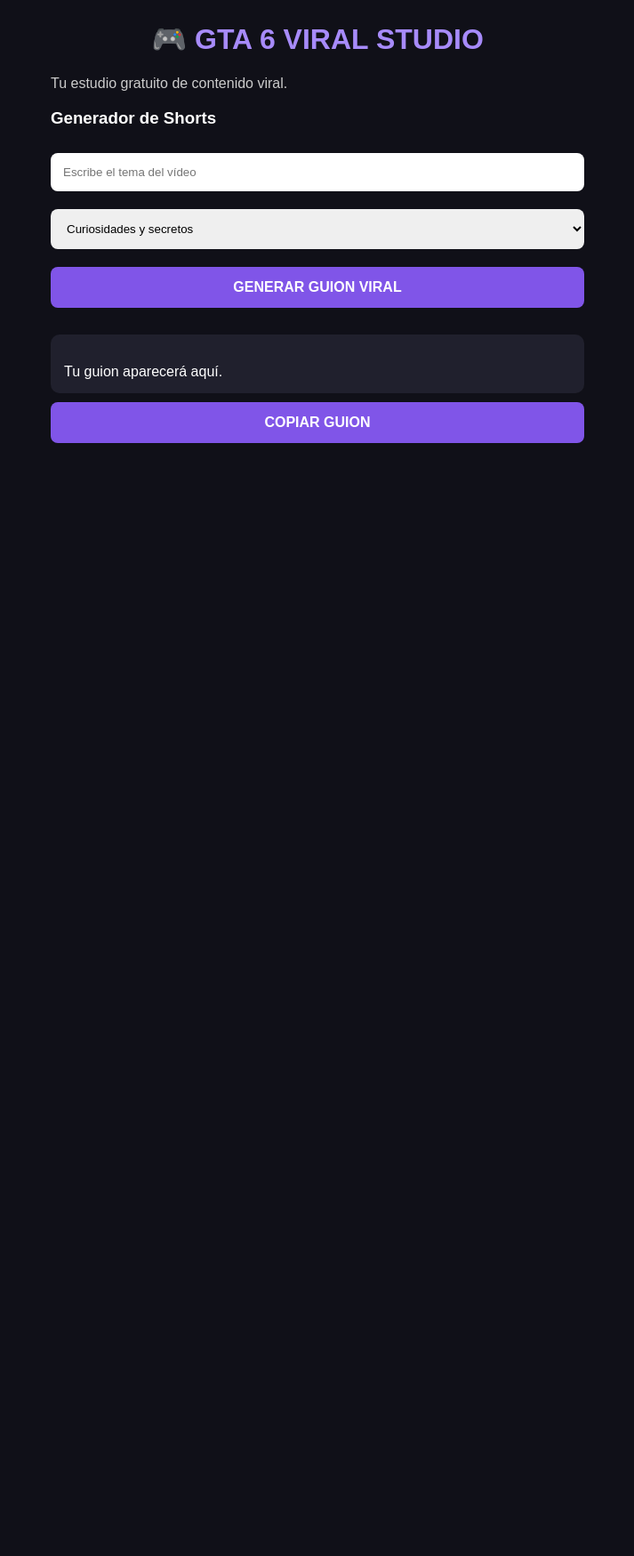
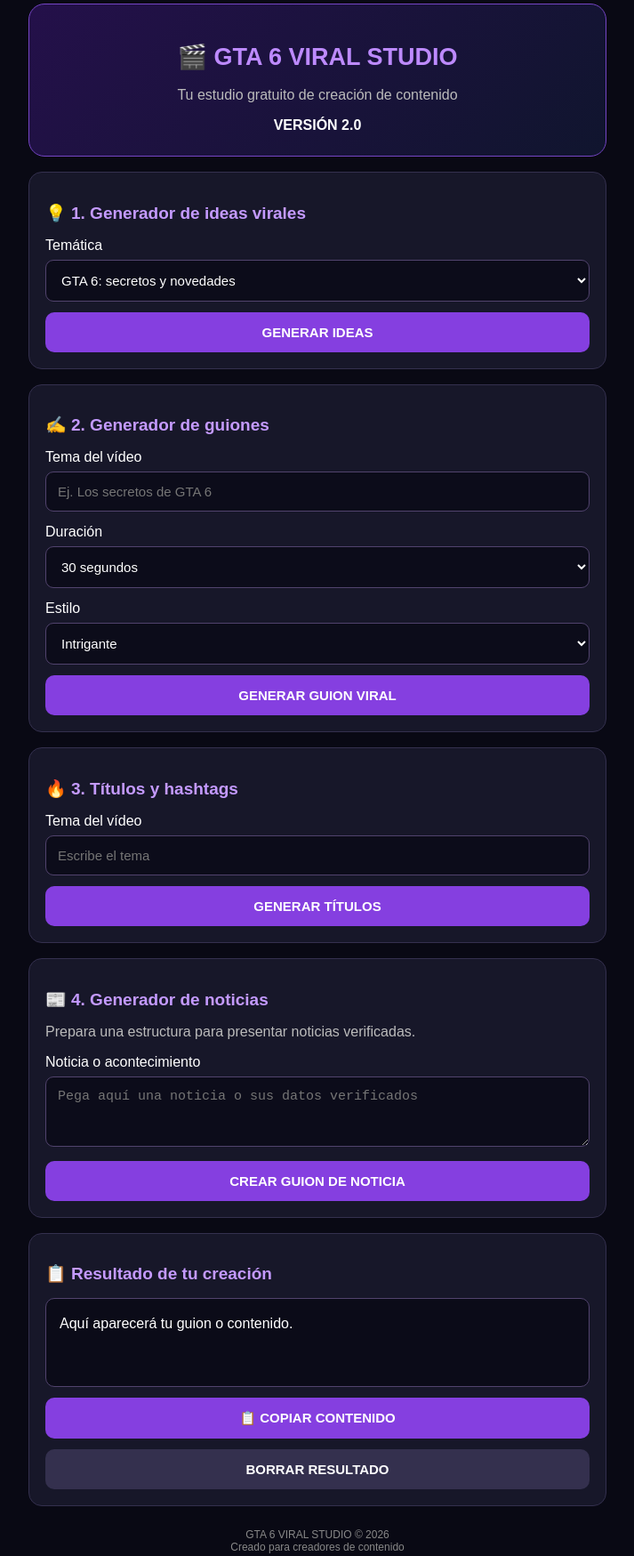
Before and after one commit to guerraeliani97-art/gta-6-viral-studio, a plain HTML site: page index.html in a window 1280 px wide. Shown: the part 16-1765 px from the top of the page at 89% size, without its empty margins (283-996 px from the left). Before the commit the page ends 800 px from the top, so only its background shows below. Drawn offline with Linux system fonts and the light colour scheme.

Commit message:
Update index.html

```diff
--- a/index.html
+++ b/index.html
@@ -4,116 +4,192 @@
 <head>
 <meta charset="UTF-8">
 <meta name="viewport" content="width=device-width, initial-scale=1.0">
-<title>GTA 6 VIRAL STUDIO</title>
+<title>GTA 6 VIRAL STUDIO 2.0</title>
 <style>
-body {
-  margin: 0;
-  padding: 20px;
-  background: #101018;
-  color: white;
-  font-family: Arial, sans-serif;
-}
-.container {
-  max-width: 600px;
-  margin: auto;
-}
-h1 {
-  color: #a78bfa;
-  text-align: center;
-}
-p { color: #ccc; }
-input, select, button {
-  width: 100%;
-  padding: 14px;
-  margin: 10px 0;
-  border-radius: 8px;
-  border: none;
-  box-sizing: border-box;
-}
-button {
-  background: #8055e8;
-  color: white;
-  font-weight: bold;
-  font-size: 16px;
-}
-#resultado {
-  background: #20202d;
-  padding: 15px;
-  border-radius: 10px;
-  white-space: pre-wrap;
-  margin-top: 20px;
-}
+*{box-sizing:border-box}
+body{margin:0;padding:20px;background:#090914;color:white;font-family:Arial,sans-serif}
+.container{max-width:650px;margin:auto}
+header{text-align:center;padding:25px 10px;background:linear-gradient(135deg,#24104a,#10152e);border:1px solid #7545c5;border-radius:18px}
+h1{color:#bd8aff;font-size:27px}
+.sub{color:#bbb}
+.card{background:#171729;border:1px solid #34304e;border-radius:15px;padding:18px;margin-top:17px}
+h2{color:#c49aff;font-size:19px}
+label{display:block;margin:14px 0 7px}
+input,select,textarea{width:100%;padding:13px;background:#0c0c1a;color:white;border:1px solid #51436d;border-radius:9px;font-size:15px}
+button{width:100%;padding:14px;margin-top:12px;background:#853fe0;color:white;border:0;border-radius:10px;font-weight:bold;font-size:15px;cursor:pointer}
+button.secondary{background:#34304e}
+#resultado{white-space:pre-wrap;line-height:1.6;background:#0b0b18;border:1px solid #51436d;padding:15px;border-radius:10px;margin-top:15px;min-height:100px}
+footer{text-align:center;color:#888;font-size:12px;margin:25px}
 </style>
 </head>
 <body>
 <div class="container">
 
-<h1>🎮 GTA 6 VIRAL STUDIO</h1>
-<p>Tu estudio gratuito de contenido viral.</p>
+<header>
+<h1>🎬 GTA 6 VIRAL STUDIO</h1>
+<p class="sub">Tu estudio gratuito de creación de contenido</p>
+<strong>VERSIÓN 2.0</strong>
+</header>
 
-<h3>Generador de Shorts</h3>
+<div class="card">
+<h2>💡 1. Generador de ideas virales</h2>
+<label>Temática</label>
+<select id="categoria">
+<option value="GTA 6">GTA 6: secretos y novedades</option>
+<option value="Curiosidades">Curiosidades sorprendentes</option>
+<option value="Misterios">Misterios sin resolver</option>
+<option value="Tecnología">Tecnología y descubrimientos</option>
+<option value="Historia">Historia y datos increíbles</option>
+</select>
+<button onclick="ideas()">GENERAR IDEAS</button>
+<div id="ideasResultado"></div>
+</div>
 
-<input id="tema" placeholder="Escribe el tema del vídeo">
+<div class="card">
+<h2>✍️ 2. Generador de guiones</h2>
+<label>Tema del vídeo</label>
+<input id="tema" placeholder="Ej. Los secretos de GTA 6">
 
-<select id="tipo">
-<option value="curiosidad">Curiosidades y secretos</option>
-<option value="noticia">Noticias de GTA 6</option>
-<option value="teoria">Teorías y misterios</option>
+<label>Duración</label>
+<select id="duracion">
+<option value="30">30 segundos</option>
+<option value="60">60 segundos</option>
+<option value="90">90 segundos</option>
 </select>
 
-<button onclick="generar()">GENERAR GUION VIRAL</button>
-
-<div id="resultado">
-Tu guion aparecerá aquí.
+<label>Estilo</label>
+<select id="estilo">
+<option>Intrigante</option>
+<option>Impactante</option>
+<option>Informativo</option>
+<option>Misterioso</option>
+</select>
+<button onclick="guion()">GENERAR GUION VIRAL</button>
 </div>
 
-<button onclick="copiar()">COPIAR GUION</button>
+<div class="card">
+<h2>🔥 3. Títulos y hashtags</h2>
+<label>Tema del vídeo</label>
+<input id="temaTitulo" placeholder="Escribe el tema">
+<button onclick="titulos()">GENERAR TÍTULOS</button>
+<div id="titulosResultado"></div>
+</div>
 
+<div class="card">
+<h2>📰 4. Generador de noticias</h2>
+<p class="sub">Prepara una estructura para presentar noticias verificadas.</p>
+<label>Noticia o acontecimiento</label>
+<textarea id="noticia" rows="3" placeholder="Pega aquí una noticia o sus datos verificados"></textarea>
+<button onclick="noticias()">CREAR GUION DE NOTICIA</button>
+</div>
+
+<div class="card">
+<h2>📋 Resultado de tu creación</h2>
+<div id="resultado">Aquí aparecerá tu guion o contenido.</div>
+<button onclick="copiar()">📋 COPIAR CONTENIDO</button>
+<button class="secondary" onclick="limpiar()">BORRAR RESULTADO</button>
+</div>
+
+<footer>GTA 6 VIRAL STUDIO © 2026<br>Creado para creadores de contenido</footer>
 </div>
 
 <script>
-function generar() {
-  const tema = document.getElementById("tema").value.trim();
-  const tipo = document.getElementById("tipo").value;
-
-  if (!tema) {
-    alert("Escribe primero un tema.");
-    return;
-  }
-
-  let inicio = "";
-  let desarrollo = "";
-
-  if (tipo === "curiosidad") {
-    inicio = "¿Sabías que hay algo sobre GTA 6 que quizás no conocías?";
-    desarrollo = "Hoy descubrimos esta curiosidad: " + tema;
-  } else if (tipo === "noticia") {
-    inicio = "¡Atención, fans de GTA 6!";
-    desarrollo = "Vamos a hablar de esta novedad: " + tema +
-    ". Comprueba siempre la fuente y la fecha antes de publicar.";
-  } else {
-    inicio = "¿Y si todo lo que sabemos sobre GTA 6 fuera solo una parte de la historia?";
-    desarrollo = "Esta teoría plantea lo siguiente: " + tema;
-  }
-
-  const guion =
-  "🎬 GTA 6 VIRAL STUDIO\n\n" +
-  "🔥 GANCHO:\n" + inicio + "\n\n" +
-  "🎮 DESARROLLO:\n" + desarrollo + "\n\n" +
-  "🚀 FINAL:\n" +
-  "¿Qué opinas? Déjalo en los comentarios y sígueme para más contenido de GTA 6.\n\n" +
-  "#GTA6 #GTAVI #Gaming #Shorts";
-
-  document.getElementById("resultado").textContent = guion;
+function mostrar(texto){
+document.getElementById("resultado").textContent=texto;
 }
 
-function copiar() {
-  const texto = document.getElementById("resultado").textContent;
-  navigator.clipboard.writeText(texto)
-    .then(() => alert("¡Guion copiado!"))
-    .catch(() => alert("No se pudo copiar. Selecciona el texto manualmente."));
+function ideas(){
+const cat=document.getElementById("categoria").value;
+const listas={
+"GTA 6":[
+"10 secretos que podrías haber pasado por alto",
+"Detalles ocultos que generan preguntas",
+"Lo que sabemos y lo que todavía es un misterio",
+"5 teorías que merecen ser investigadas",
+"Comparación entre GTA 5 y GTA 6"
+],
+"Curiosidades":[
+"5 datos que parecen mentira pero son reales",
+"El origen sorprendente de algo cotidiano",
+"Un descubrimiento que pocos conocen",
+"3 curiosidades que te dejarán pensando",
+"El dato más extraño de la historia"
+],
+"Misterios":[
+"Un misterio que sigue sin explicación",
+"Un lugar lleno de preguntas",
+"Una historia que todavía sorprende",
+"Las teorías más conocidas sobre un caso",
+"Un enigma que merece investigarse"
+],
+"Tecnología":[
+"Inventos que parecen del futuro",
+"Cómo funciona una tecnología sorprendente",
+"Descubrimientos que pueden cambiar el mundo",
+"5 avances tecnológicos increíbles",
+"Lo que la inteligencia artificial puede hacer"
+],
+"Historia":[
+"Un acontecimiento que cambió la historia",
+"Personajes históricos poco conocidos",
+"Errores históricos sorprendentes",
+"5 datos históricos que pocos conocen",
+"El origen de una costumbre"
+]};
+let lista=listas[cat];
+document.getElementById("ideasResultado").innerHTML="";
+mostrar("IDEAS PARA "+cat.toUpperCase()+"\n\n"+lista.map((x,i)=>(i+1)+". "+x).join("\n")+"\n\nInvestiga y verifica los datos antes de publicar.");
+}
+
+function guion(){
+let tema=document.getElementById("tema").value.trim();
+let dur=Number(document.getElementById("duracion").value);
+let estilo=document.getElementById("estilo").value;
+if(!tema){alert("Escribe primero el tema del vídeo.");return;}
+let desarrollo=dur===30?
+"Primero, descubre por qué este tema está llamando la atención. Después, fíjate en el detalle más interesante. Y ahora viene la pregunta: ¿qué opinas tú?":
+dur===60?
+"Para entenderlo, tenemos que mirar los detalles. Hay varios aspectos que merece la pena conocer. Primero, el contexto. Segundo, los datos más importantes. Y tercero, aquello que hace que esta historia sea tan interesante. No te quedes solamente con el titular: investiga y descubre todos los detalles.":
+"Vamos a profundizar en esta historia. Primero, conozcamos el contexto. Después, revisemos los datos y detalles más importantes. Hay varios aspectos que merecen atención y que ayudan a comprender mejor el tema. También existen preguntas que todavía necesitan respuestas. Lo importante es separar los hechos comprobados de las teorías. Y ahora que conoces todos estos detalles, quiero saber qué piensas.";
+let texto="🎬 GUION PARA SHORT\n\nTEMA: "+tema+"\nESTILO: "+estilo+"\nDURACIÓN OBJETIVO: "+dur+" segundos\n\n🎯 GANCHO:\n¿Sabías que hay algo sobre "+tema+" que podría sorprenderte? Quédate hasta el final.\n\n🎙️ DESARROLLO:\n"+desarrollo+"\n\n🔥 CIERRE:\n¿Conocías este dato? Déjame tu opinión en los comentarios y sígueme para descubrir más.\n\n📝 NOTA: Este es un borrador creativo. Comprueba los hechos y ajusta el texto al tiempo real de locución.";
+mostrar(texto);
+}
+
+function titulos(){
+let tema=document.getElementById("temaTitulo").value.trim();
+if(!tema){alert("Escribe un tema.");return;}
+mostrar("🔥 TÍTULOS PARA TU VÍDEO\n\n"+
+"1. ¡Esto sobre "+tema+" te sorprenderá!\n"+
+"2. El detalle que pocos conocen de "+tema+"\n"+
+"3. ¿Conocías este secreto de "+tema+"?\n"+
+"4. Lo que debes saber sobre "+tema+"\n"+
+"5. La verdad detrás de "+tema+"\n\n"+
+"📌 HASHTAGS\n#Shorts #TikTok #Curiosidades #VideosVirales #"+tema.replace(/[^a-zA-Z0-9]/g,""));
+}
+
+function noticias(){
+let n=document.getElementById("noticia").value.trim();
+if(!n){alert("Introduce los datos de la noticia.");return;}
+mostrar("📰 GUION DE NOTICIA\n\n🎯 TITULAR:\n"+n+"\n\n🎙️ INTRODUCCIÓN:\nHoy te contamos una noticia que merece atención.\n\n📌 DESARROLLO:\n"+n+"\n\n🔎 CONTEXTO:\nAñade aquí los antecedentes y datos confirmados.\n\n🎬 CIERRE:\nSeguiremos atentos a las novedades. ¿Qué opinas?\n\n⚠️ Verifica la fuente, la fecha y los hechos antes de publicar. Esta herramienta no consulta noticias en directo.");
+}
+
+function copiar(){
+let texto=document.getElementById("resultado").textContent;
+if(!texto.trim()){alert("No hay contenido para copiar.");return;}
+if(navigator.clipboard && window.isSecureContext){
+navigator.clipboard.writeText(texto).then(()=>alert("¡Contenido copiado!")).catch(()=>alternativa(texto));
+}else{alternativa(texto);}
+}
+function alternativa(t){
+let a=document.createElement("textarea");
+a.value=t;document.body.appendChild(a);a.select();
+try{document.execCommand("copy");alert("¡Contenido copiado!");}
+catch(e){alert("Selecciona y copia el texto manualmente.");}
+a.remove();
+}
+function limpiar(){
+mostrar("Aquí aparecerá tu guion o contenido.");
 }
 </script>
-
 </body>
 </html>
```
